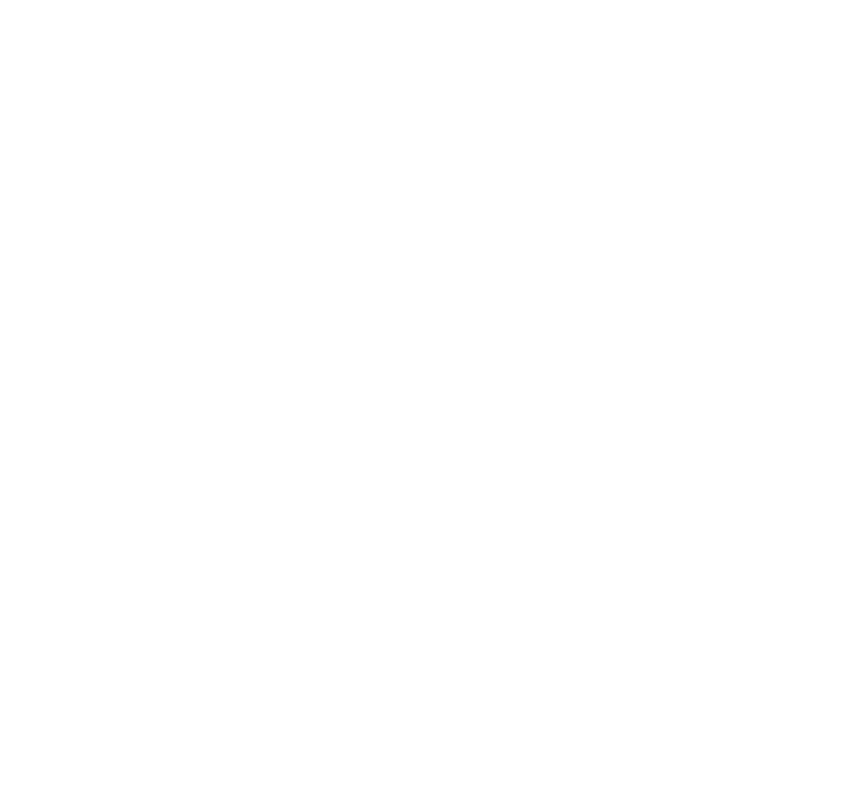
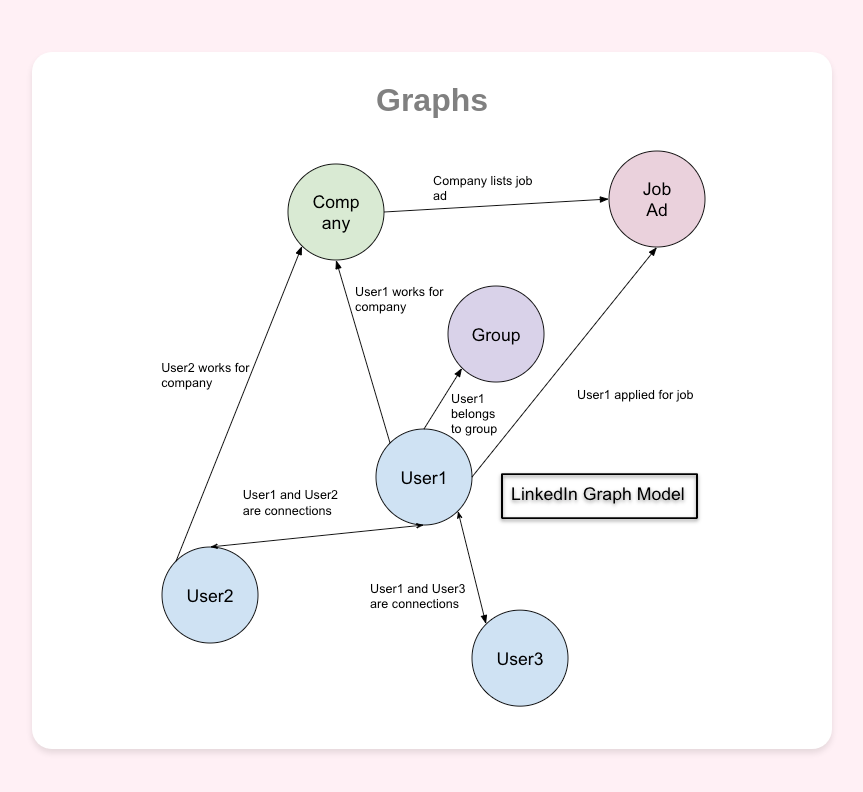
Before and after one commit to Max-McKone/axelspringer, a plain HTML site: page shenoa-e14/June 14 Day 28/MorningLectures/Graphs.html in a window 1280 px wide. Shown: the whole page, without its empty margins (208-1071 px from the left). Drawn offline with Linux system fonts and the light colour scheme.

Commit message:
lecture material

```diff
--- a/shenoa-e14/June 14 Day 28/MorningLectures/Graphs.html
+++ b/shenoa-e14/June 14 Day 28/MorningLectures/Graphs.html
@@ -0,0 +1,13 @@
+<!DOCTYPE html>
+<html>
+<head>
+    <link rel="stylesheet" href="styles.css">
+    <title>Graphs</title>
+</head>
+<body>
+    <div class="content-container">
+    <h1>Graphs</h1>
+    <img src="images/linked in graph model.png" alt="Graph Model">
+</div>
+</body>
+</html>
```
Also changed, not shown: shenoa-e14/June 14 Day 28/MorningLectures/Queues.html (+2 -0 lines), shenoa-e14/June 14 Day 28/MorningLectures/images/linked in graph model.png (added).
